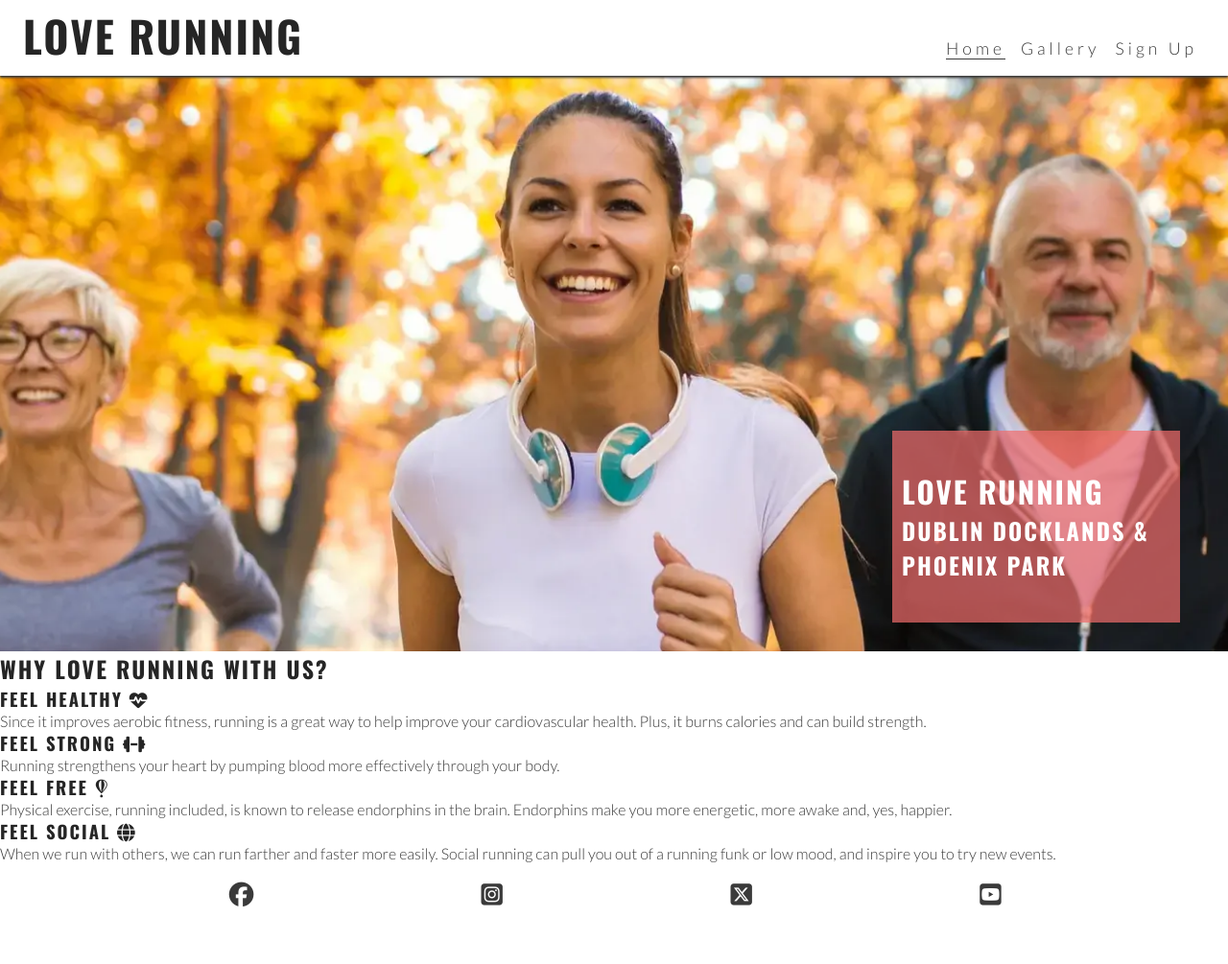
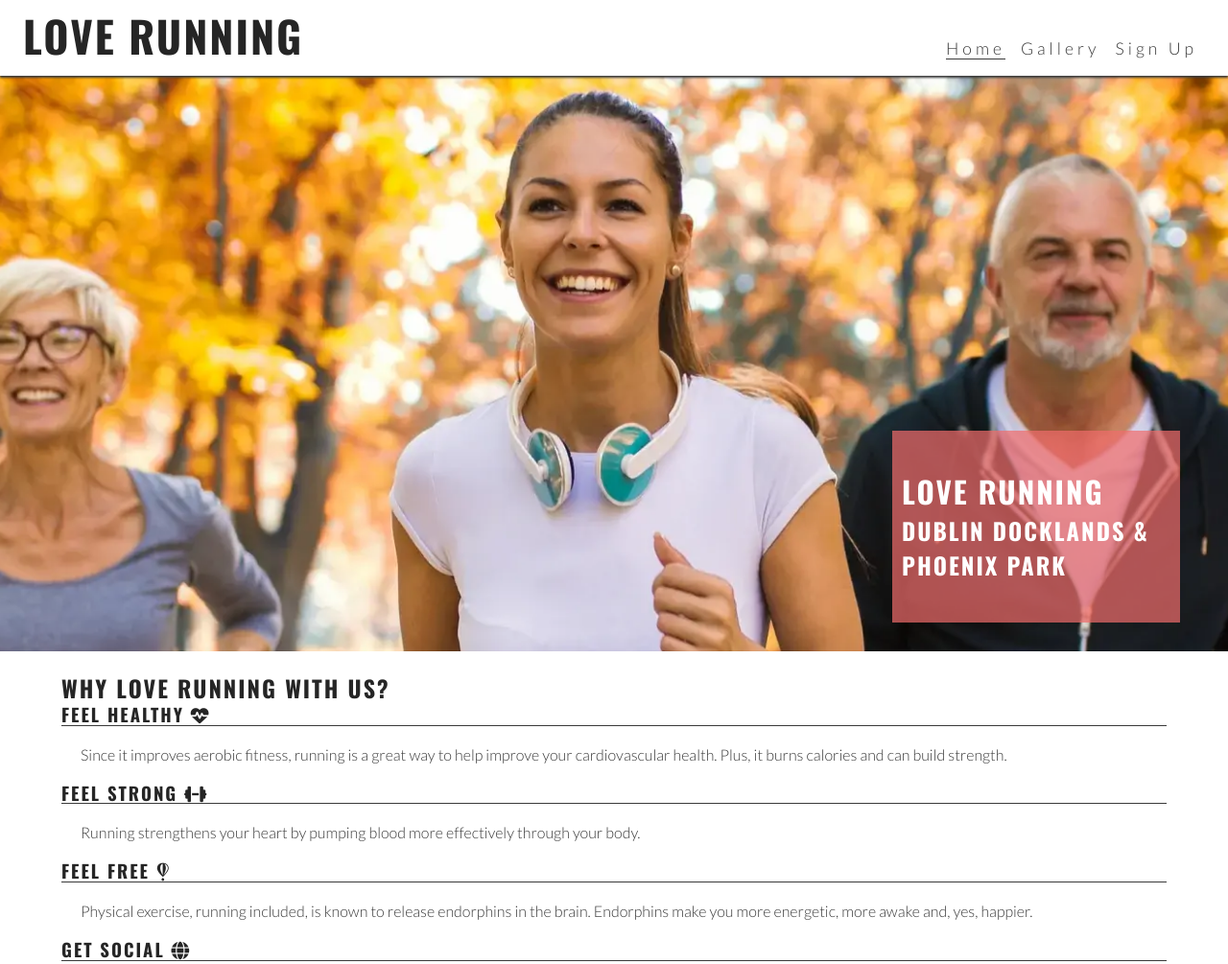
Before and after one commit to catgriffin85/love-running-project, a plain HTML site: page index.html in a window 1280 px wide. Shown: the top 1005 px of the page at 96% size. Before the commit the page ends 967 px from the top, so only its background shows below. Drawn offline with nearby package versions, Linux system fonts and the light colour scheme.

Commit message:
styling to reasons section

```diff
--- a/assets/css/style.css
+++ b/assets/css/style.css
@@ -118,6 +118,41 @@ main {
     color: #ffffff;
 }
 
+/* Reasons section */
+#reasons {
+    width: 90%;
+    margin: 20px auto;
+}
+
+#reasons h2 {
+    margin-bottom: 20px;
+    text-align: center;
+    font-size: 280%;
+}
+
+#benefits-physical {
+    line-height: 20px;
+    margin-bottom: 5px;
+
+}
+#benefits-mental {
+    line-height: 20px;
+    margin-bottom: 5px;
+}
+
+#reasons h3 {
+    line-height: 20px;
+    border-bottom: 1px solid #3a3a3a;
+}
+
+#benefits-physical p {
+    margin: 20px;
+
+}
+
+#benefits-mental p {
+    margin: 20px;
+}
 
 /* Footer */
 #social-networks {
--- a/index.html
+++ b/index.html
@@ -61,7 +61,7 @@
                     <p>Physical exercise, running included, is known to release endorphins in the brain. Endorphins make you more energetic, more awake and, yes, happier.</p>
                 </div>
                 <div>
-                    <h3>Feel Social <i class="fa-solid fa-globe"></i></h3>
+                    <h3>Get Social <i class="fa-solid fa-globe"></i></h3>
                     <p>When we run with others, we can run farther and faster more easily. Social running can pull you out of a running funk or low mood, and inspire you to try new events.</p>
                 </div>
             </div>
```
